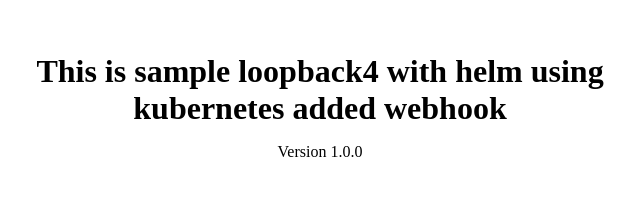
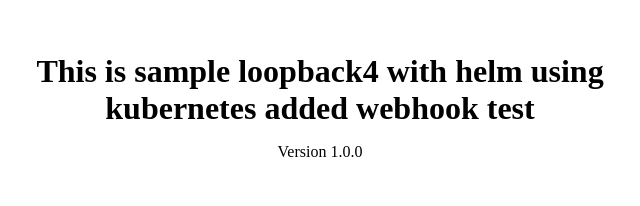
Before and after one commit to gaikwadamolraj/loopback4-nodejs, a website: page public/index.html in a window 1280 px wide. Shown: the part 239-445 px from the top of the page, without its empty margins (320-960 px from the left). Drawn offline with Linux system fonts and the light colour scheme.

Commit message:
Added webhook

```diff
--- a/public/index.html
+++ b/public/index.html
@@ -59,7 +59,7 @@
 
 <body>
   <div class="info">
-    <h1>This is sample loopback4 with helm using kubernetes added webhook</h1>
+    <h1>This is sample loopback4 with helm using kubernetes added webhook test</h1>
     <p>Version 1.0.0</p>
 
     <h3>OpenAPI spec: <a href="/openapi.json">/openapi.json</a></h3>
```
